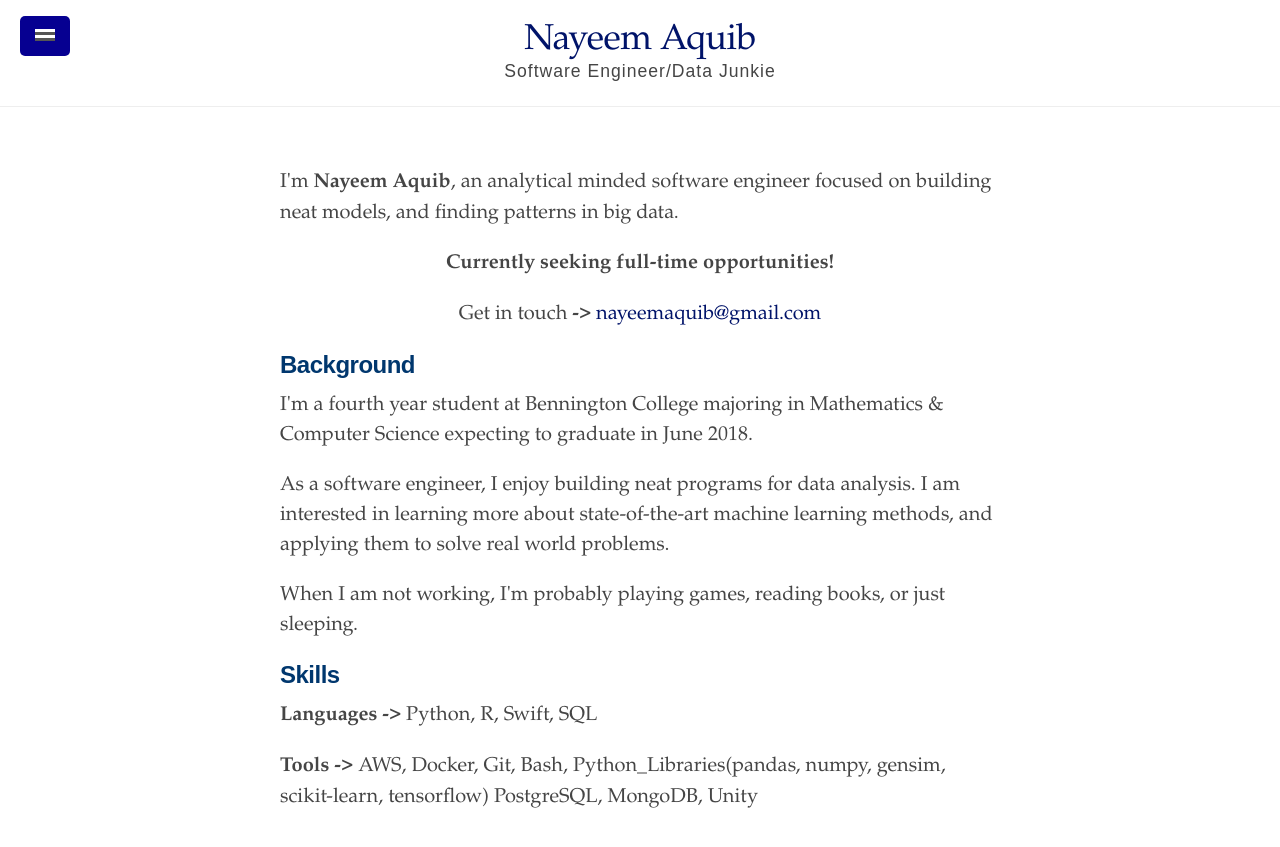
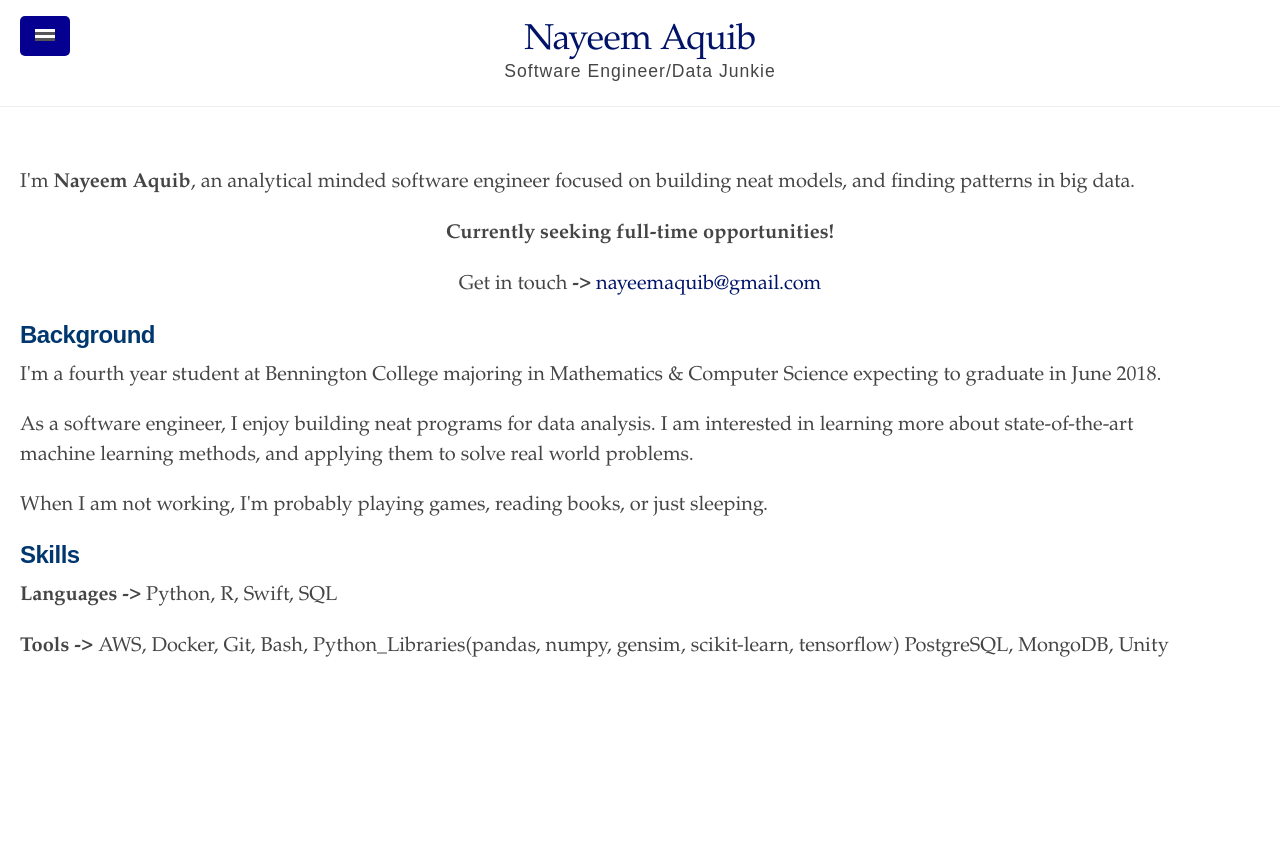
Before and after one commit to nayeemaquib/nayeemaquib.github.io, a Jekyll site: the page built from index.html, in a window 1280 px wide. Shown: the top 847 px of the page. Built offline with Jekyll 4.4.1, drawn with Linux system fonts in a browser that asks for light colours.

Commit message:
testing with css

```diff
--- a/_sass/_ed.scss
+++ b/_sass/_ed.scss
@@ -9,13 +9,7 @@
  * Based on the Poole and Lanyon theme by @mdo. Learn more at
  * https://github.com/minicomp/ed.
  */
-
-
-
-
 /* To apply a different color scheme to the whole scroll down to the themes section for instructions */
-
-
  /*
  * General
  *
@@ -78,7 +72,7 @@ body {
  */
 
 .container {
-  max-width: 80rem;
+  max-width: 1000rem;
   padding-left:  1rem;
   padding-right: 1rem;
   margin-left:  auto;
@@ -92,7 +86,7 @@ body {
 }
 @media (min-width: 56em) {
   .container {
-    max-width: 38rem;
+    max-width: 1000rem;
   }
 }
 
```
